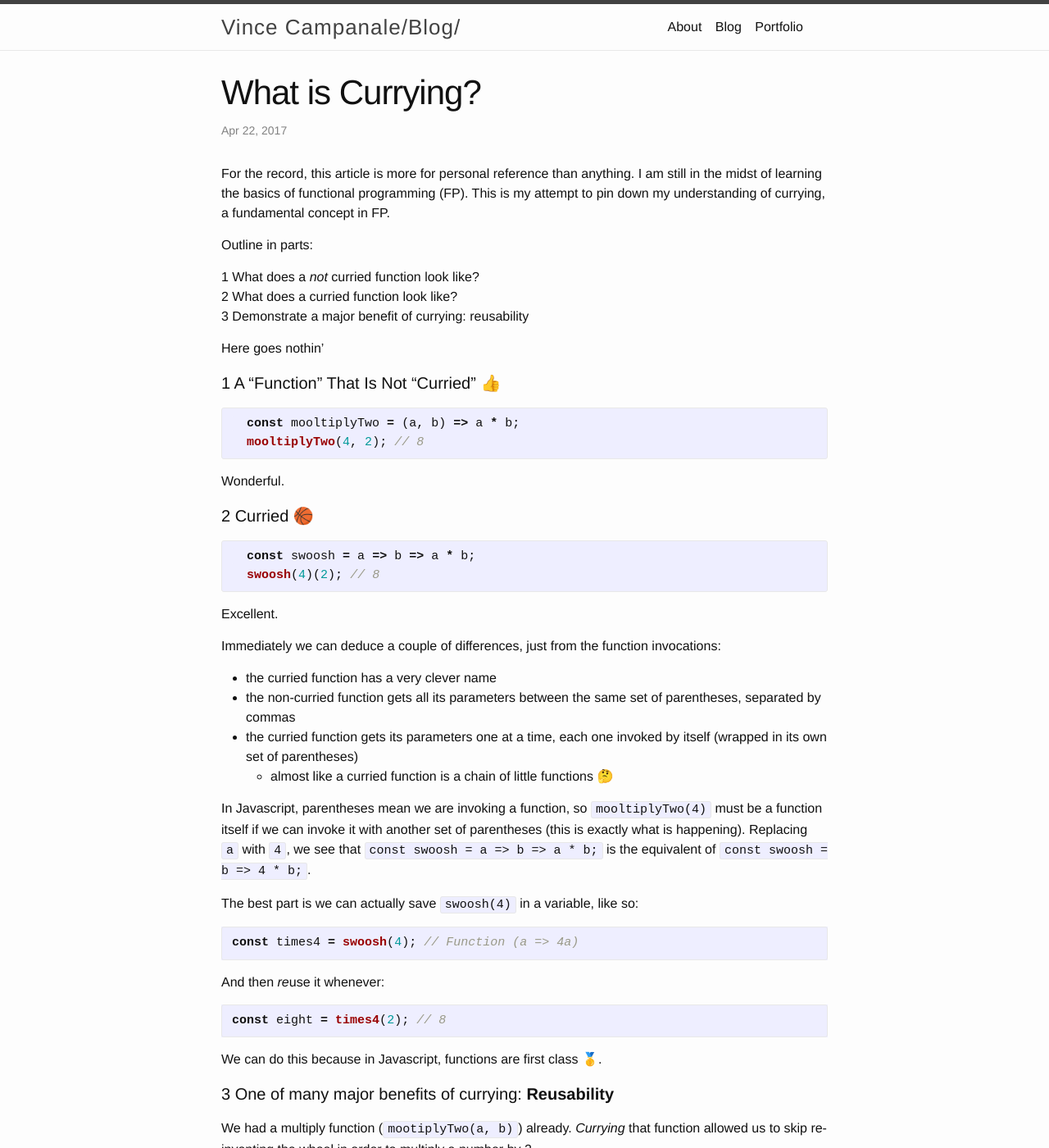
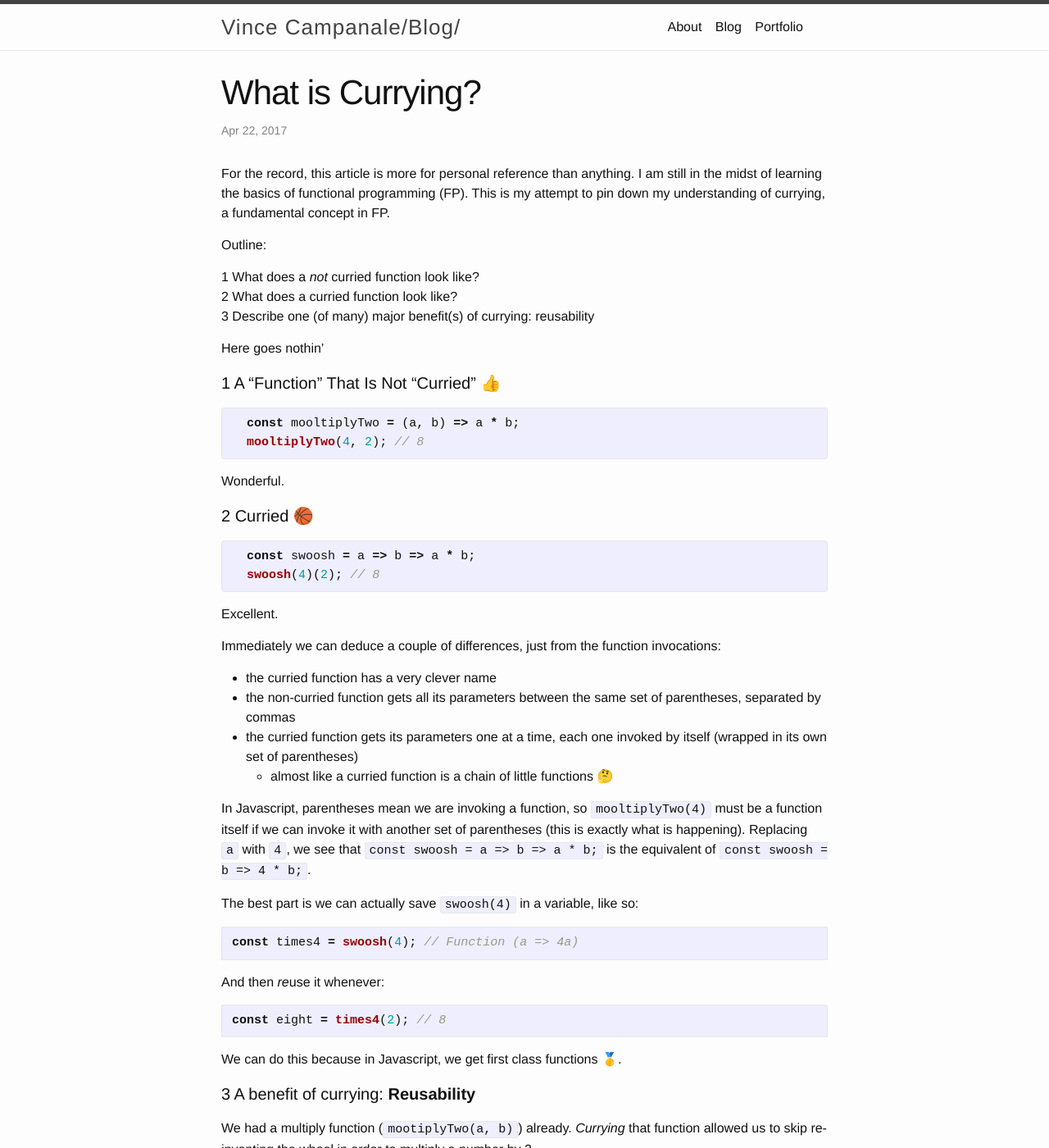
Before and after one commit to vincecampanale/blog, a Jekyll site: the page built from _posts/2017-04-22-what-is-currying.markdown, in a window 1280 px wide and 1400 px high. Shown: the whole window at 82% size. Built offline with Jekyll 4.4.1, drawn with Linux system fonts in a browser that asks for light colours.

Commit message:
post(what-is-currying): fix typos

````diff
--- a/_posts/2017-04-22-what-is-currying.markdown
+++ b/_posts/2017-04-22-what-is-currying.markdown
@@ -7,11 +7,11 @@ date: 2017-04-22
 
 For the record, this article is more for personal reference than anything. I am still in the midst of learning the basics of functional programming (FP). This is my attempt to pin down my understanding of currying, a fundamental concept in FP.
 
-Outline in parts:
+Outline:
 
 1 What does a *not* curried function look like?
 2 What does a curried function look like?
-3 Demonstrate a major benefit of currying: reusability
+3 Describe one (of many) major benefit(s) of currying: reusability
 
 Here goes nothin'
 
@@ -50,9 +50,9 @@ And then *re*use it whenever:
 const eight = times4(2); // 8
 ```
 
-We can do this because in Javascript, functions are first class 🥇.
+We can do this because in Javascript, we get first class functions 🥇.
 
-#### 3 One of many major benefits of currying: **Reusability**
+#### 3 A benefit of currying: **Reusability**
 
 We had a multiply function (`mootiplyTwo(a, b)`) already. *Currying* that function allowed us to skip re-inventing the wheel in order to multiply a number by 2.
 
````
